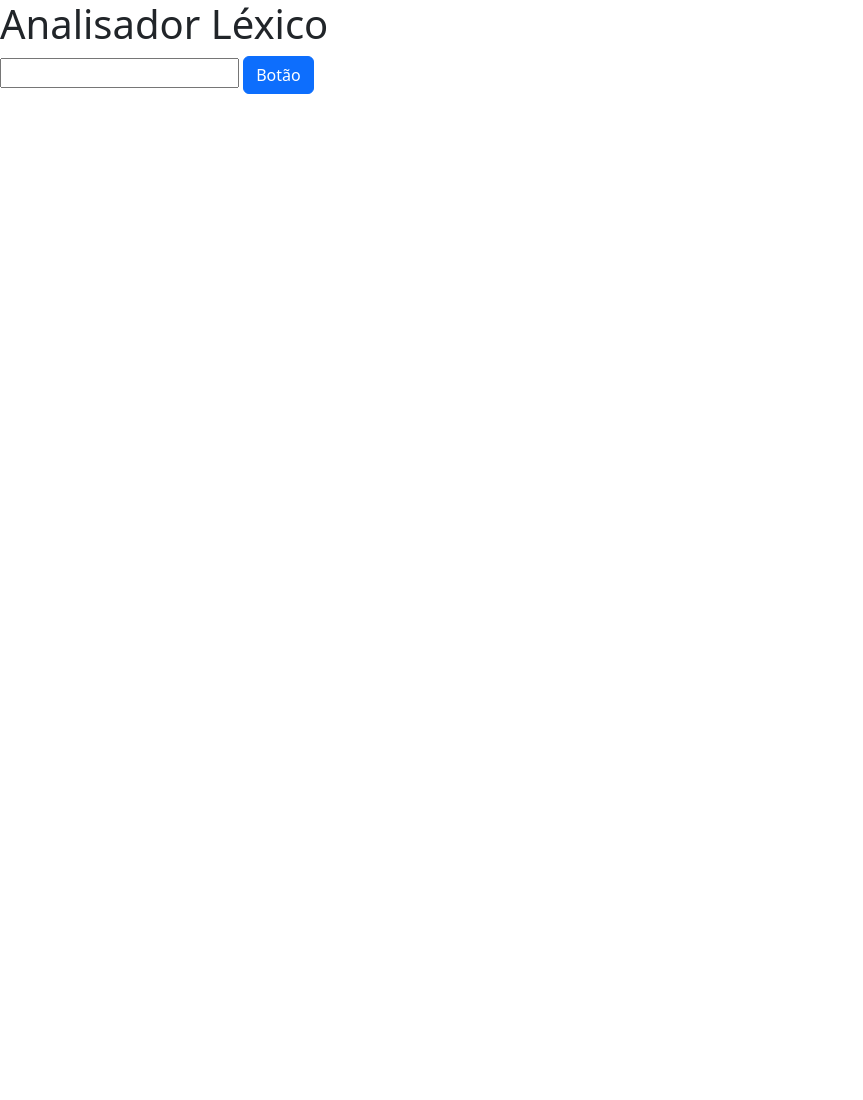
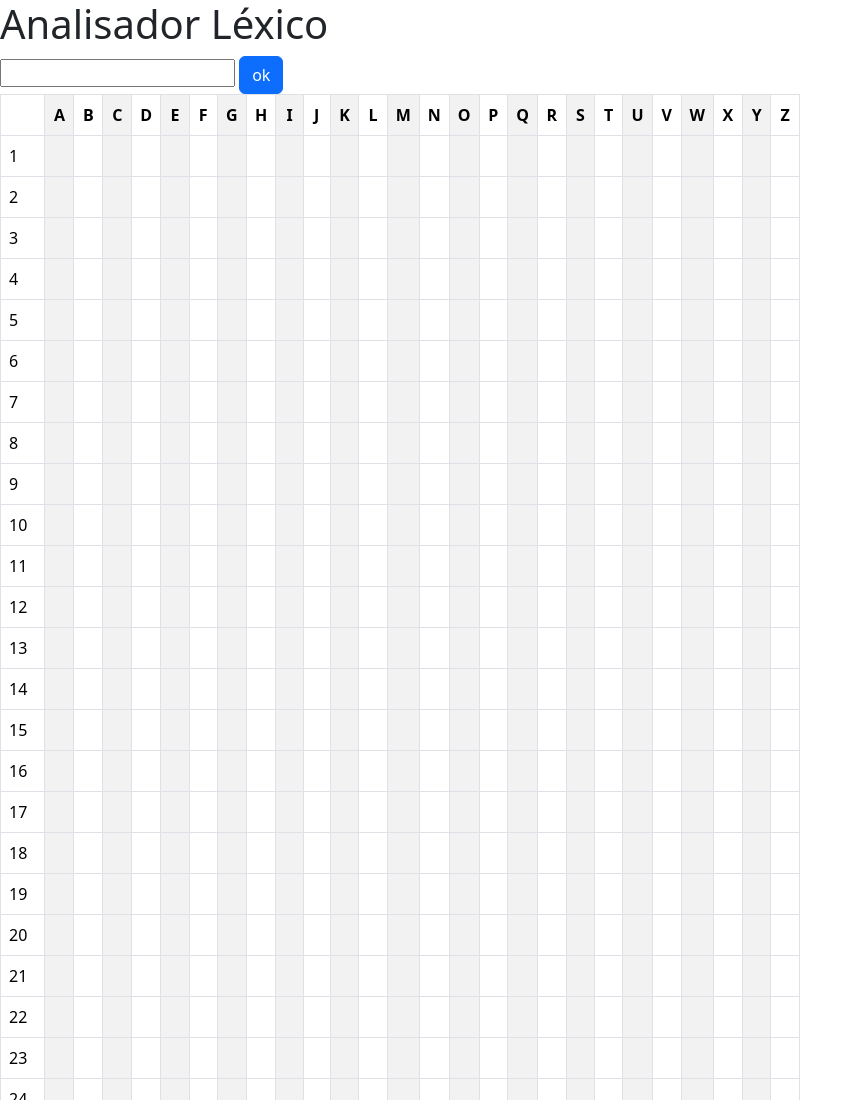
Before and after one commit to locatellig/analisadorLexico, a plain HTML site: page index.html in a window 1280 px wide. Shown: the top 1100 px of the page, without its empty margins (0-863 px from the left). Before the commit the page ends 800 px from the top, so only its background shows below. Drawn offline with nearby package versions, Linux system fonts and the light colour scheme.

Commit message:
Tabela com matriz e alimentação da tabela ao informar token

```diff
--- /dev/null
+++ b/css/style.css
@@ -0,0 +1,16 @@
+* {
+    margin: 0;
+    padding: 0;
+}
+
+table#matrizTabela {
+    width: 100%;
+    /* table-layout: fixed; */
+}
+
+table#matrizTabela thead tr th {
+    text-align: center;
+    /* background-color: orange; */
+    width: calc(100% / 27);
+    overflow: hidden;
+}
--- a/index.html
+++ b/index.html
@@ -6,19 +6,56 @@
     <meta name="viewport" content="width=device-width, initial-scale=1.0">
     <link href="https://cdn.jsdelivr.net/npm/bootstrap@5.3.3/dist/css/bootstrap.min.css" rel="stylesheet"
         integrity="sha384-QWTKZyjpPEjISv5WaRU9OFeRpok6YctnYmDr5pNlyT2bRjXh0JMhjY6hW+ALEwIH" crossorigin="anonymous">
-
-    <script src="app.js"></script>
+    <script src="js/app.js"></script>
+    <link rel="stylesheet" type="text/css" href="css/style.css">
     <title>Analisador Léxico</title>
 </head>
 
-<body on>
-
+<body onload="tabela.montaTabela()">
+    <!-- <input type="text" oninput="a.matriz = this.value"> -->
     <h1>Analisador Léxico</h1>
 
-    <input type="text" oninput="a.matriz = this.value">
+    <!-- <button type="button" class="btn btn-primary" onclick="console.log(a.alfabeto, a.matriz)">Botão</button> -->
+    <div style="width: 800px;">
+        <input id="token" type="text" class="text">
+        <button type="button" class="btn btn-primary" onclick="analisadorLexico.adicionaToken()">ok</button>
+        <table id="matrizTabela" class="table table-striped-columns table-bordered">
+            <thead>
+                <tr id="row_cabecalho">
+                    <th></th>
+                    <th>A</th>
+                    <th>B</th>
+                    <th>C</th>
+                    <th>D</th>
+                    <th>E</th>
+                    <th>F</th>
+                    <th>G</th>
+                    <th>H</th>
+                    <th>I</th>
+                    <th>J</th>
+                    <th>K</th>
+                    <th>L</th>
+                    <th>M</th>
+                    <th>N</th>
+                    <th>O</th>
+                    <th>P</th>
+                    <th>Q</th>
+                    <th>R</th>
+                    <th>S</th>
+                    <th>T</th>
+                    <th>U</th>
+                    <th>V</th>
+                    <th>W</th>
+                    <th>X</th>
+                    <th>Y</th>
+                    <th>Z</th>
+                </tr>
+            </thead>
+            <tbody id="matrizBody">
 
-    <button type="button" class="btn btn-primary" onclick="console.log(a.alfabeto, a.matriz)">Botão</button>
-
+            </tbody>
+        </table>
+    </div>
 
 </body>
 
--- /dev/null
+++ b/js/app.js
@@ -0,0 +1,56 @@
+class AnalisadorLexico {
+    #matriz
+    #alfabeto
+    constructor() {
+        this.#matriz = Array.from({ length: 100 }, () => Array(27).fill(null))
+        //Adiciona alfabeto convertendo ASCII para letra correspondente
+        this.#alfabeto = [];
+        for (let i = 65; i <= 90; i++) {
+            this.#alfabeto.push(String.fromCharCode(i));
+        }
+    }
+
+    getMatriz() {
+        return this.#matriz
+    }
+
+    adicionaToken() {
+        let token = document.getElementById('token')
+
+        for (let i = 0; i <= token.value.length - 1; i++) {
+            var posicaoAlfabeto = this.#alfabeto.indexOf(token.value[i].toUpperCase()) + 1
+            this.#matriz[i][posicaoAlfabeto] = i
+        }
+        tabela.montaTabela()
+    }
+}
+
+class Tabela {
+    constructor() {
+        this.linhas = 100
+        this.colunas = 26
+    }
+
+    montaTabela() {
+        let matriz = analisadorLexico.getMatriz()
+        let bodyTabela = document.getElementById('matrizBody')
+        bodyTabela.innerHTML = ''
+        for (let i = 0; i < matriz.length; i++) {
+
+            let linhaTabela = bodyTabela.insertRow()
+
+            for (let x = 0; x < matriz[i].length; x++) {
+                let celulaTabela = linhaTabela.insertCell()
+                if (x == 0) {
+                    celulaTabela.innerHTML = i + 1
+                } else {
+                    celulaTabela.innerHTML = matriz[i][x]
+                }
+            }
+        }
+    }
+}
+
+let analisadorLexico = new AnalisadorLexico()
+
+let tabela = new Tabela()
--- a/app.js
+++ b/js/app_decartar.js
@@ -2,7 +2,7 @@ class AnalisadorLexico {
     #matriz;
 
     constructor() {
-        this.#matriz = Array()
+        this.#matriz = null
         this.#inicializaArray()
     }
 
@@ -36,10 +36,7 @@ class AnalisadorLexico {
     }
 
     #inicializaArray() {
-        this.#matriz[0] = Array()
-        for (let i = 0; i <= 25; i++) {
-            this.#matriz[0].push(-1)
-        }
+        this.#matriz = Array.from({length: 100}, () => Array(25).fill(null))
     }
 
     #validaTokens(token) {
```
